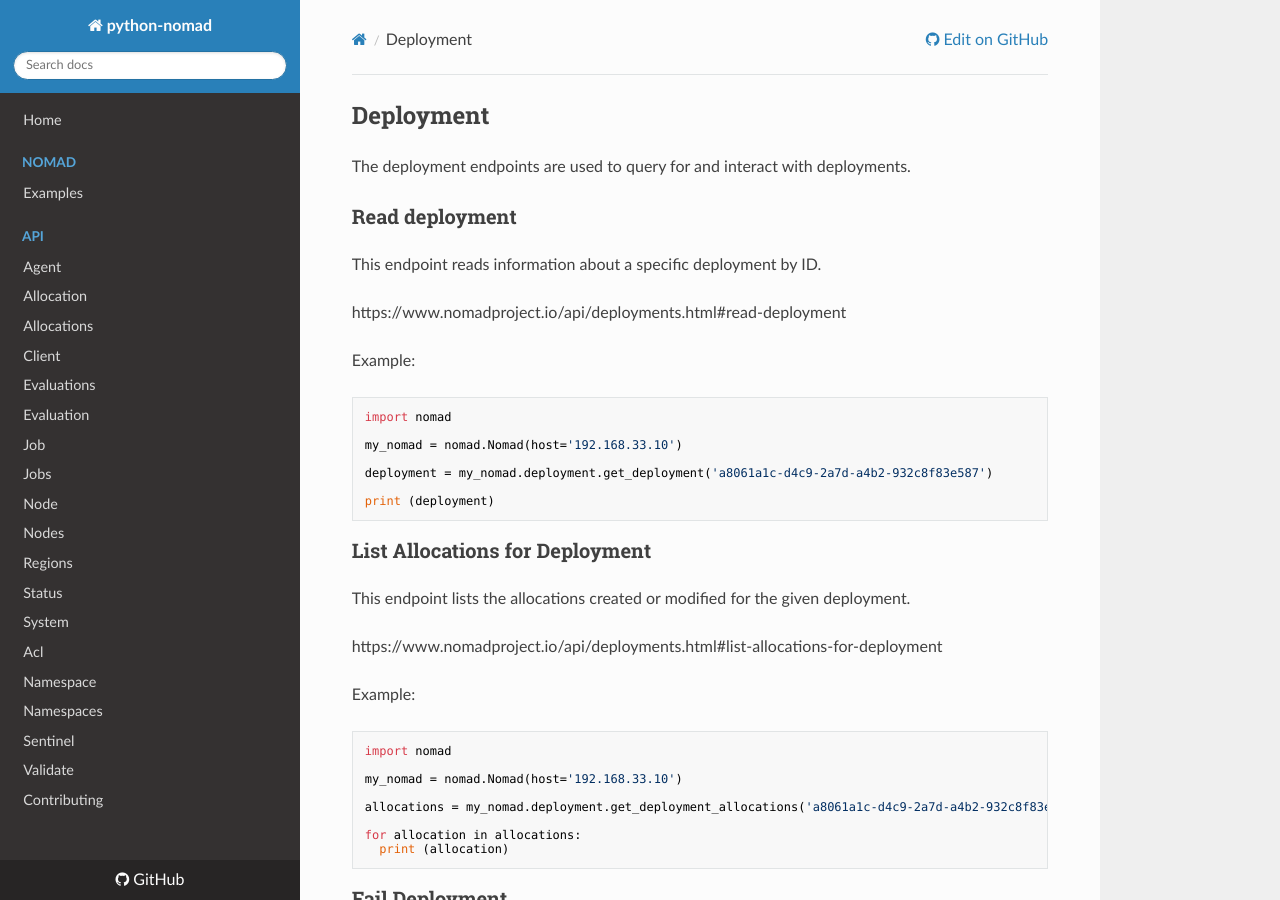
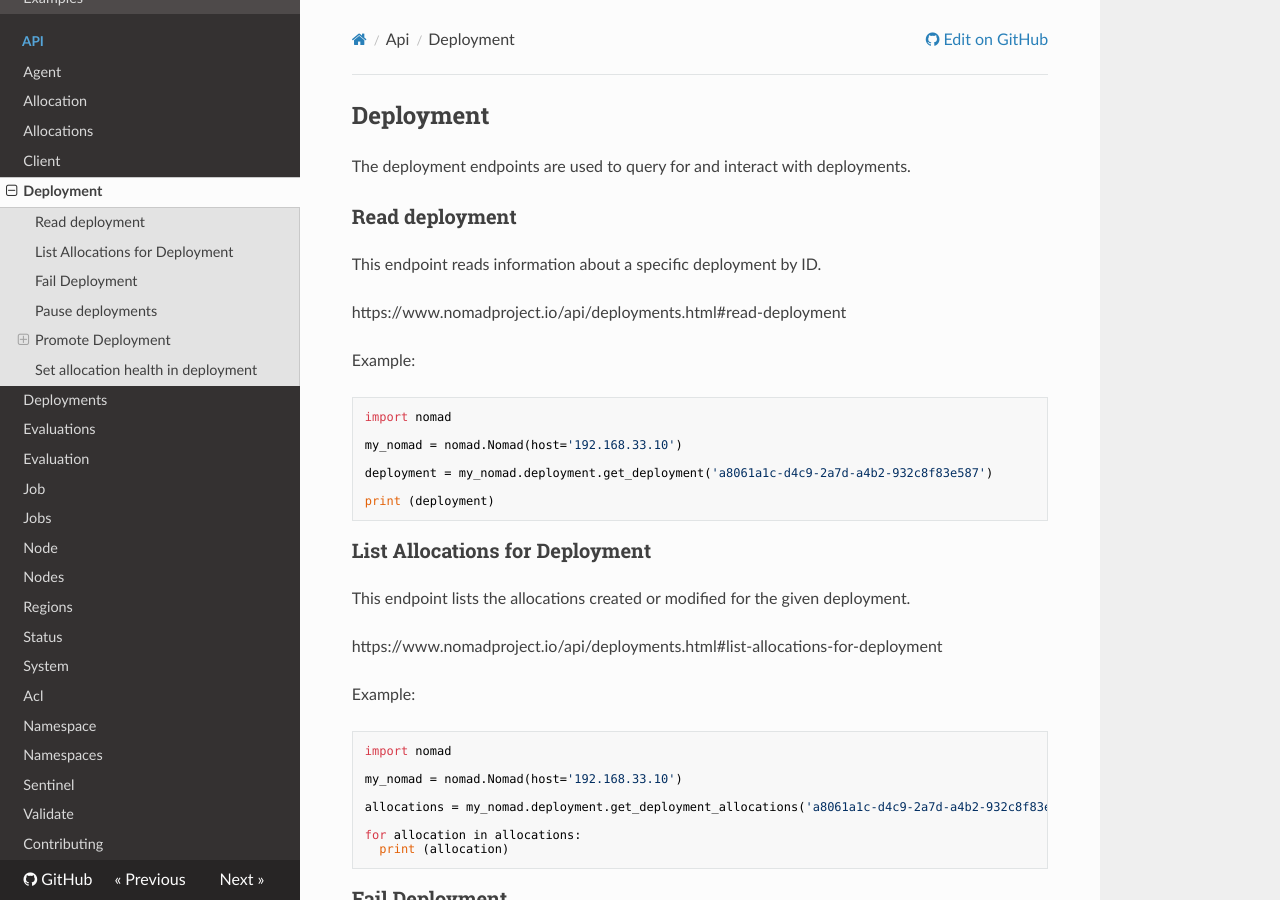
Before and after one commit to jrxFive/python-nomad, an MkDocs documentation site: the page built from docs/api/deployment.md, in a window 1280 px wide and 900 px high. Built offline with MkDocs 1.6.1, drawn with Linux system fonts in a browser that asks for light colours; nearby versions of some CDN libraries; old or Windows-style settings are respelled for this version of MkDocs.

Commit message:
add deployments to mkdocs

```diff
--- a/mkdocs.yml
+++ b/mkdocs.yml
@@ -12,6 +12,8 @@ pages:
    - Allocation: 'api/allocation.md'
    - Allocations: 'api/alocations.md'
    - Client: 'api/client.md'
+   - Deployment: 'api/deployment.md'
+   - Deployments: 'api/deployments.md'
    - Evaluations: 'api/evaluations.md'
    - Evaluation: 'api/evaluation.md'
    - Job: 'api/job.md'
```
